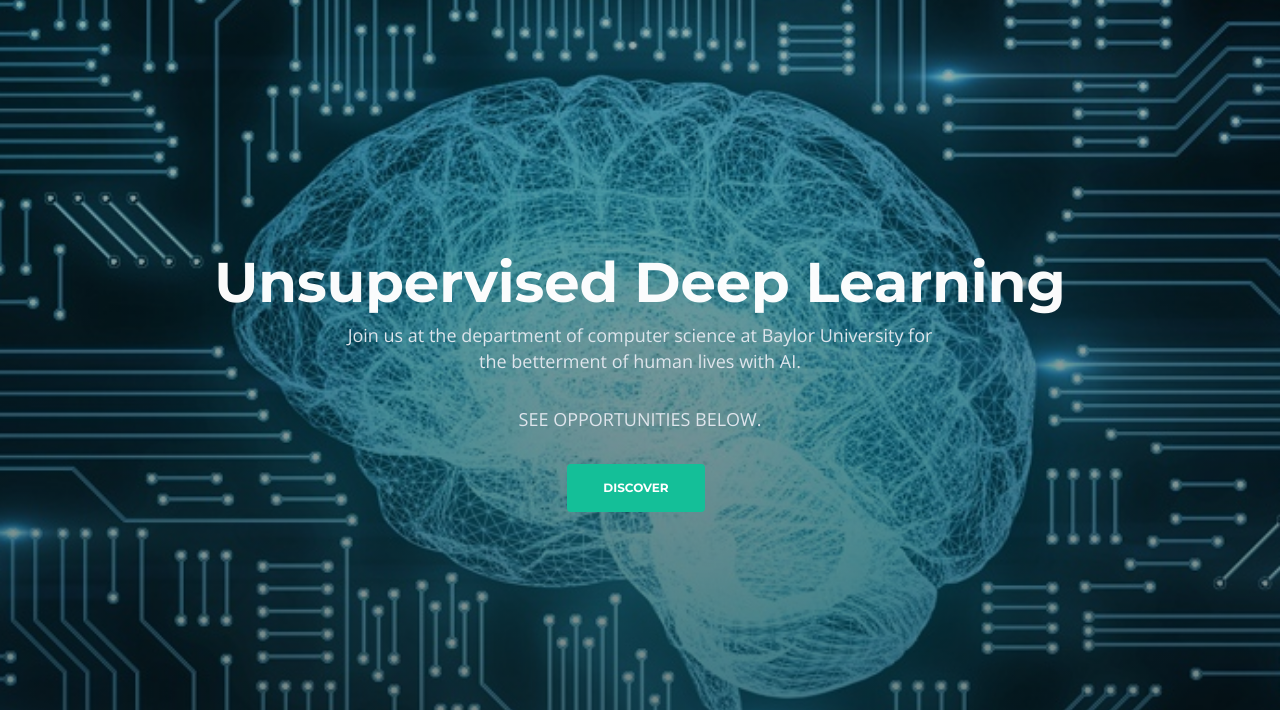
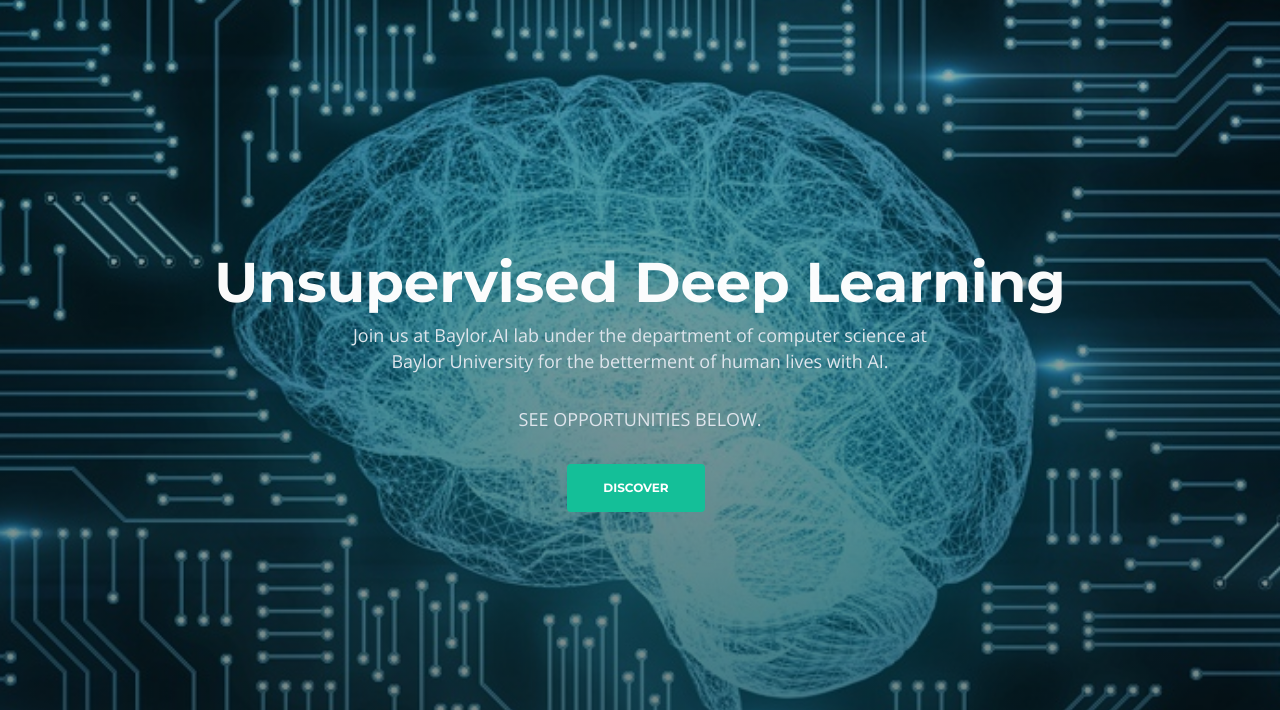
Before and after one commit to kornsook/baylorai-web, a plain HTML site: page index.html in a window 1280 px wide. Shown: the part 90-800 px from the top of the page. Drawn offline with nearby package versions, Linux system fonts and the light colour scheme.

Commit message:
edit a little

```diff
--- a/index.html
+++ b/index.html
@@ -111,7 +111,7 @@
                     <div class="col-lg-12">
                         <div class="text-container">
                             <h1> <span id="js-rotating">Unsupervised Deep Learning, Adversarial Machine Learning, Computer Vision</span></h1>
-                            <p class="p-heading p-large">Join us at the department of computer science at Baylor University for the betterment of human lives with AI. </p>
+                            <p class="p-heading p-large">Join us at Baylor.AI lab under the department of computer science at Baylor University for the betterment of human lives with AI. </p>
                             <p class="p-heading p-large">SEE OPPORTUNITIES BELOW.</p>
                             <a class="btn-solid-lg page-scroll" href="#areas">DISCOVER</a>
                         </div>
```
